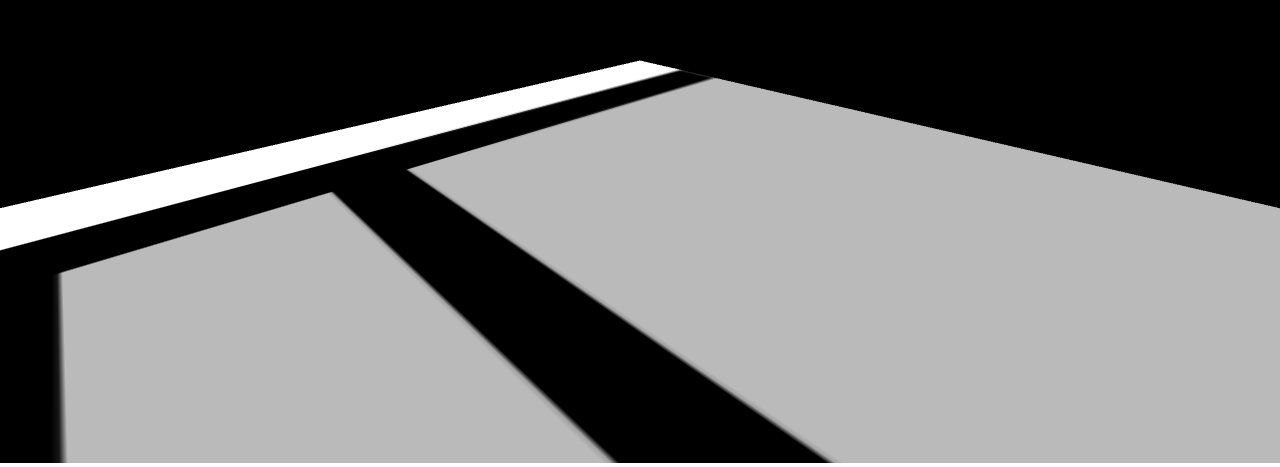
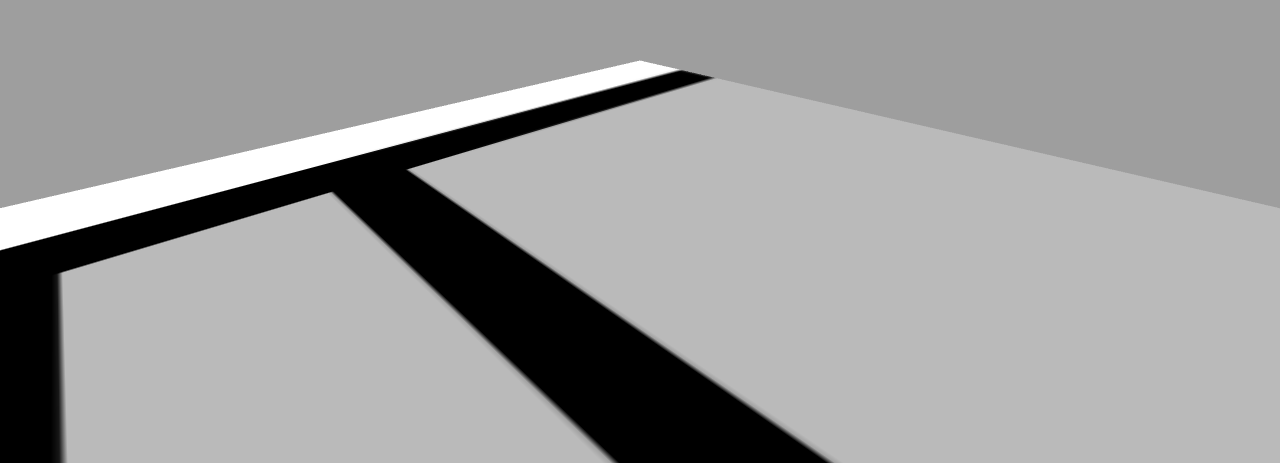
Before and after one commit to kevinhaakma/AmazonSimulator, a plain HTML site: page AmazonSimulator VS/wwwroot/index.html in a window 1280 px wide. Shown: the part 342-809 px from the top of the page. Drawn offline with Linux system fonts and the light colour scheme; animation ran at ten frames a second.

Commit message:
skysphere

```diff
--- a/AmazonSimulator VS/wwwroot/index.html
+++ b/AmazonSimulator VS/wwwroot/index.html
@@ -39,9 +39,8 @@
 
                 window.addEventListener('resize', onWindowResize, false);
 
-                var texture = new THREE.TextureLoader().load("textures/plane.png");
                 var geometry = new THREE.PlaneGeometry(30, 30, 32);
-                var material = new THREE.MeshBasicMaterial({ map: texture, side: THREE.DoubleSide });
+                var material = new THREE.MeshBasicMaterial({ map: new THREE.TextureLoader().load("textures/plane.png"), side: THREE.DoubleSide });
                 var plane = new THREE.Mesh(geometry, material);
                 plane.rotation.x = Math.PI / 2.0;
                 plane.position.x = 15;
@@ -51,6 +50,8 @@
                 var light = new THREE.AmbientLight(0x404040);
                 light.intensity = 4;
                 scene.add(light);
+
+				scene.add(new THREE.Mesh(new THREE.SphereGeometry( 500, 8, 8), new THREE.MeshBasicMaterial({map: new THREE.TextureLoader().load("textures/seabox.png"), side: THREE.DoubleSide }))); //SKYBOX SPHERE CODE
             }
 
             function onWindowResize() {
```
Also changed, not shown: 1 other file.
